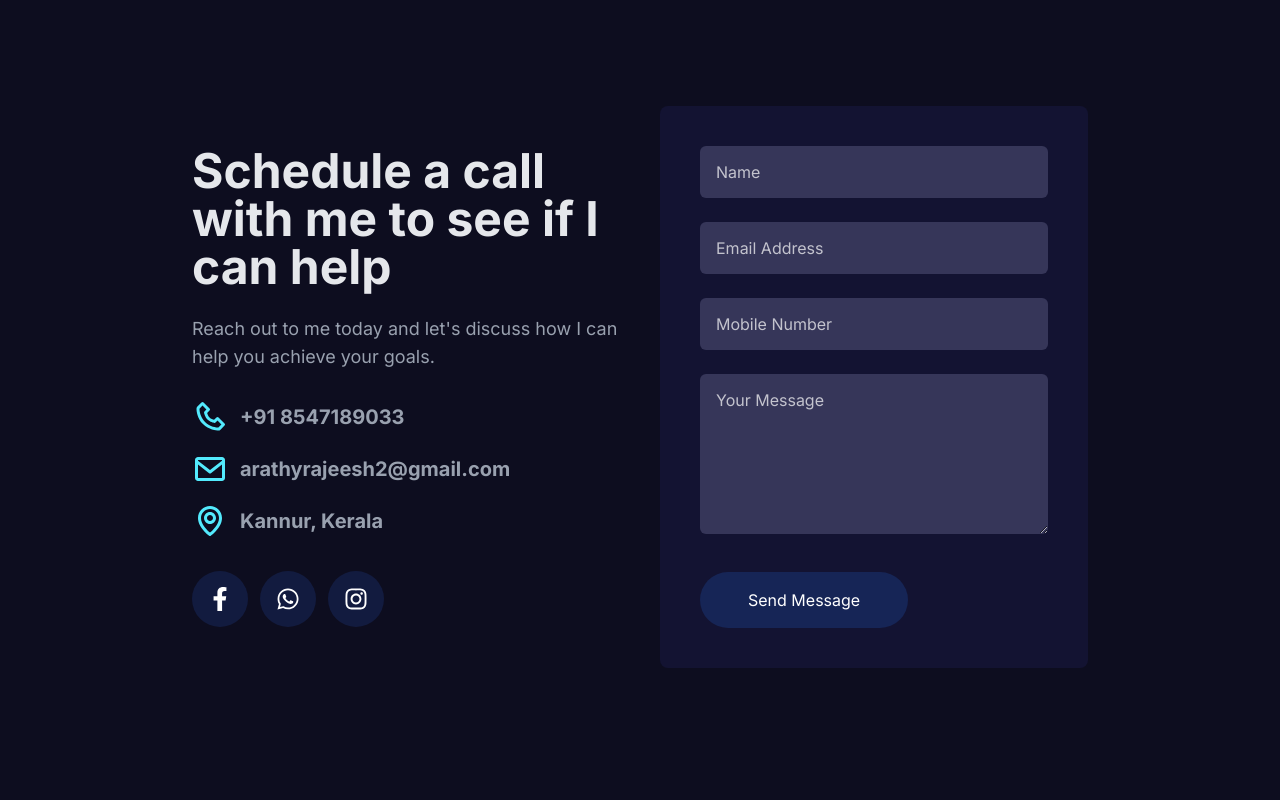
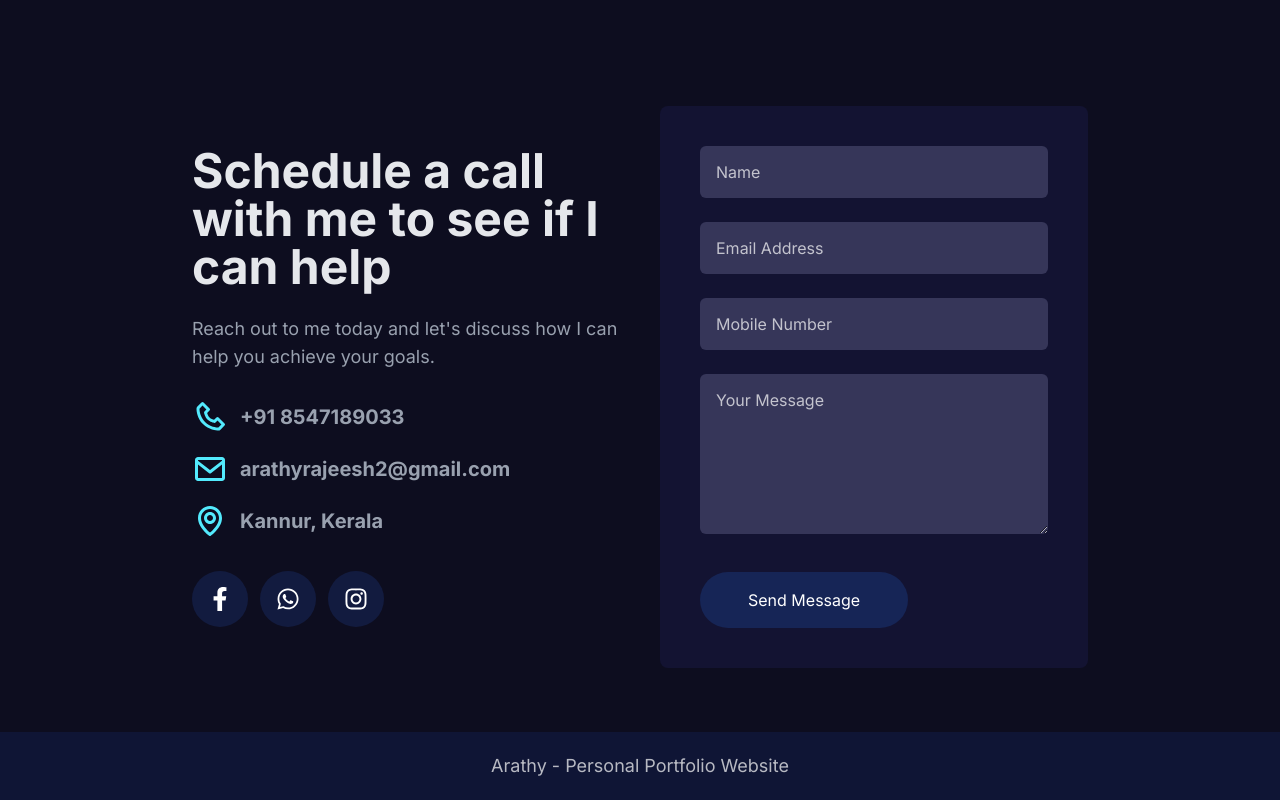
Before and after one commit to arathyrajeesh/portfolio-nextjs, a Next.js app: page / in a window 1280 px wide. Shown: the part 3628-4428 px from the top of the page. Before the commit the page ends 4360 px from the top, so only its background shows below. Built offline with nearby package versions, Linux system fonts and the light colour scheme.

Commit message:
footer section complete

```diff
--- a/app/layout.tsx
+++ b/app/layout.tsx
@@ -2,6 +2,7 @@
 import { Inter } from "next/font/google";
 import "./globals.css";
 import ResponsiveNav from "@/components/Home/Navbar/ResponsiveNav";
+import Footer from "@/components/Home/Footer/Footer";
 
 const font=Inter({
   weight:['100','200','300','400','500','600','700','800','900'],
@@ -22,6 +23,7 @@
       <body className={`${font.className} antialiased bg-[#0d0d1f]`}>
         <ResponsiveNav />
         {children}
+        <Footer/>
       </body>
     </html>
   );
--- /dev/null
+++ b/components/Home/Footer/Footer.tsx
@@ -0,0 +1,11 @@
+import React from 'react'
+
+function Footer() {
+    return (
+        <div className='bg-blue-900/20 p-5'>
+        <h1 className='text-lg text-white/70 text-center'>Arathy - Personal Portfolio Website </h1>
+        </div>
+    )
+}
+
+export default Footer
```
